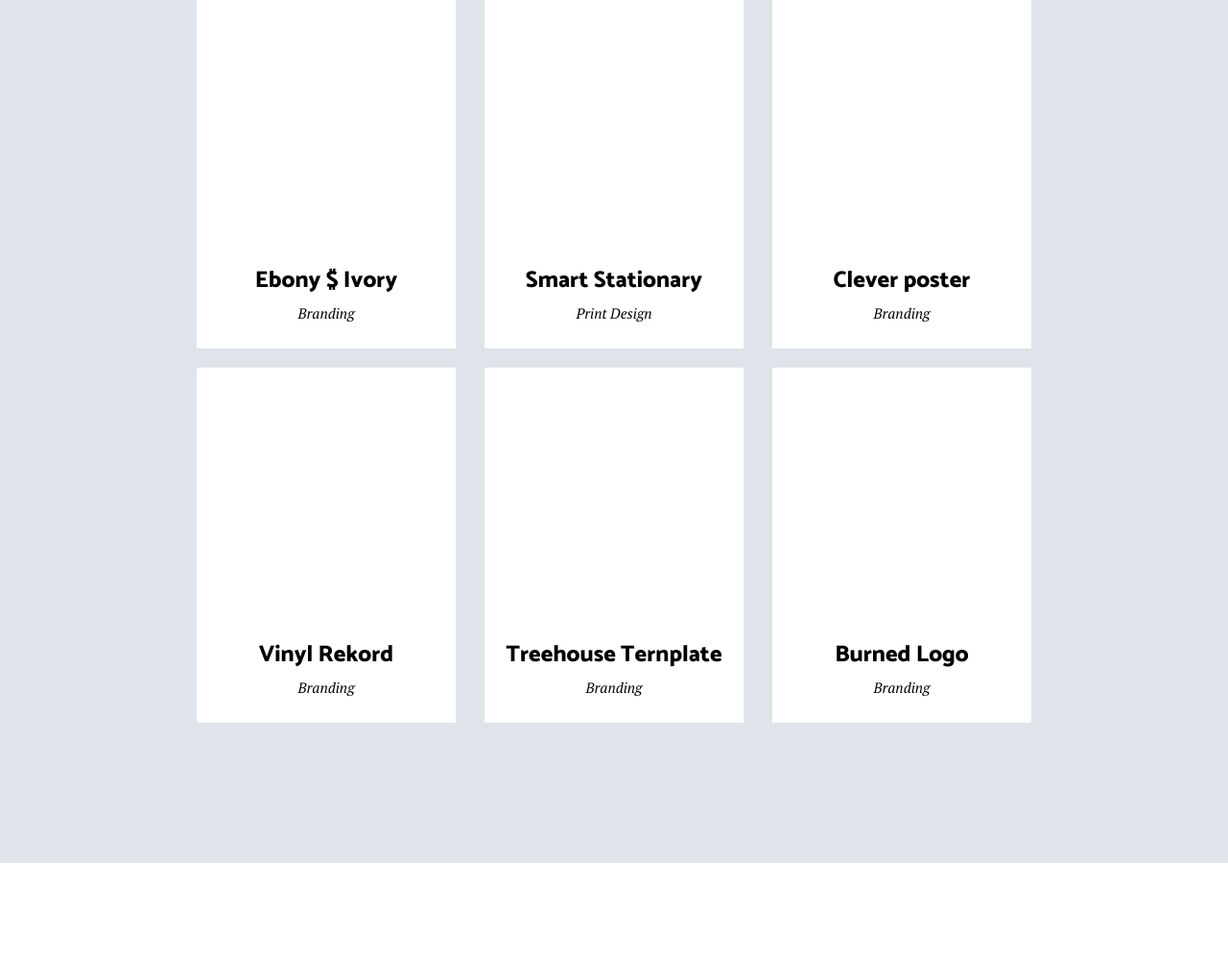
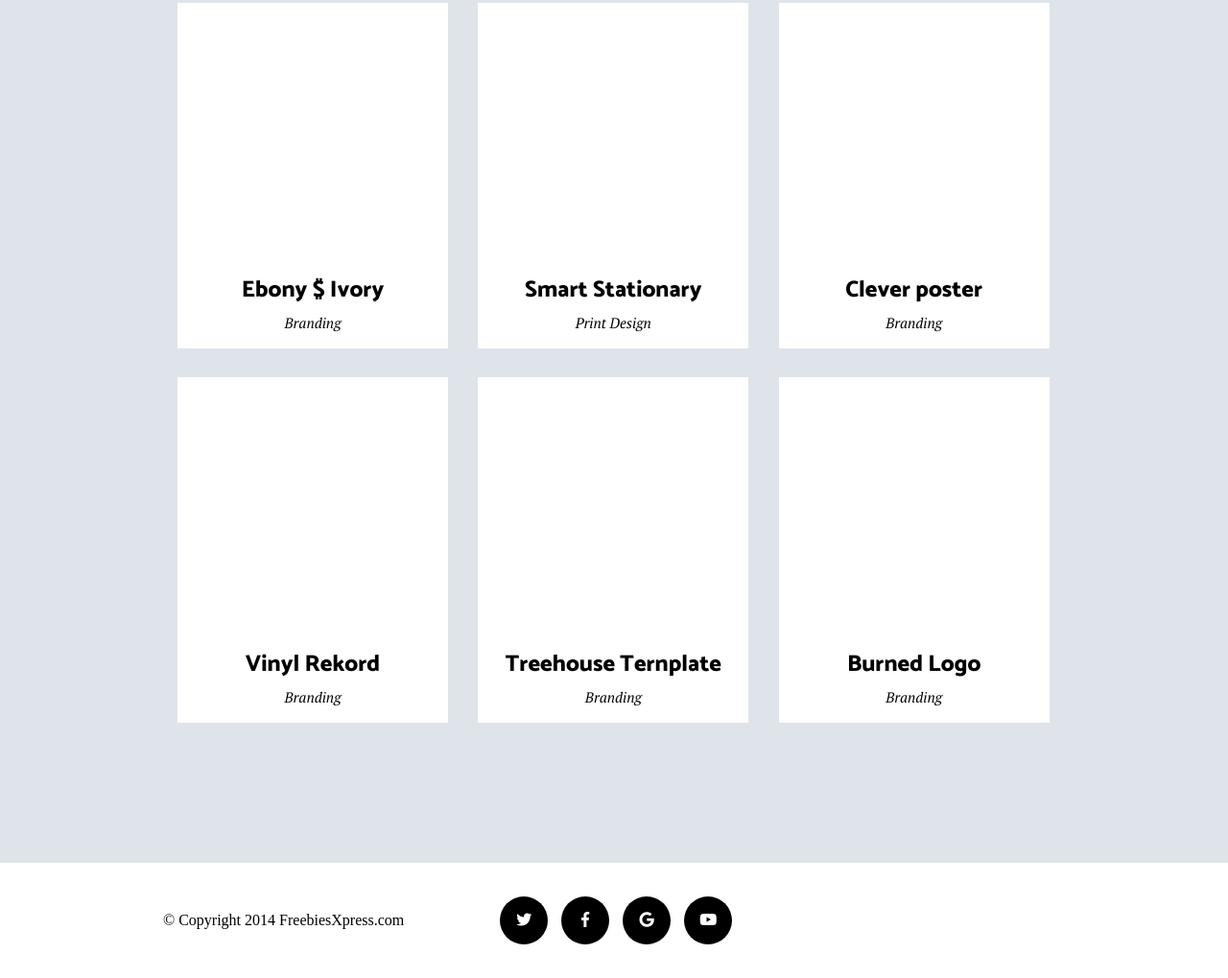
Before and after one commit to Luuki12/tusk-runner-project, a website: page index.html in a window 1280 px wide. Shown: the part 1635-2654 px from the top of the page at 96% size. Before the commit the page ends 2534 px from the top, so only its background shows below. Drawn offline with Linux system fonts and the light colour scheme.

Commit message:
Job done

```diff
--- a/index.html
+++ b/index.html
@@ -79,7 +79,7 @@
                     <div class="card">
                         <h1>Smart Stationary</h1>
                         <p class="section-subtitle">Print Design</p>
-                        <div class="image"></div>
+
                     </div>
                 </div>
                 <div class="element-p">
@@ -109,6 +109,17 @@
             </div>
         </div>
     </section>
+    <footer>
+        <div class="list">
+            <span>© Copyright 2014 FreebiesXpress.com</span>
+            <ul>
+                <li><a href="#"><i class="fab fa-twitter"></i></a></li>
+                <li><a href="#"><i class="fab fa-facebook-f"></i></a></li>
+                <li><a href="#"><i class="fab fa-google"></i></a></li>
+                <li><a href="#"><i class="fab fa-youtube"></i></a></li>
+            </ul>
+        </div>
+    </footer>
 
 </body>
 </html>
--- a/sass/style.scss
+++ b/sass/style.scss
@@ -16,8 +16,7 @@ body {
 }
 .container {
     max-width: 940px;
-    padding: 0 20px;
-    margin: 0px auto;
+    padding: 0;
 }
 
 /*Navigation*/
@@ -162,10 +161,43 @@ body {
     margin-left: 15px;
     height: 91px;
     background-color: $color-regular;
-    height: 370px;
+    height: 360px;
 }
 .card h1 {
     margin: 280px 0 0 0;
     text-align: center;
     font-family: $font-main;
 }
+
+/*Footer*/
+
+footer {
+    width: 940px;
+    height: 120px;
+    margin: 0 auto;
+}
+.list {
+    display: flex;
+    align-items: center;
+    height: 100%;
+}
+.list ul {
+    list-style-type: none;
+
+}
+.list li {
+    display: inline-block;
+    margin-right: 10px;
+    width: 50px;
+    height: 50px;
+    line-height: 50px;
+    background-color: black;
+    border-radius: 50%;
+    text-align: center;
+}
+.list i {
+    color: $color-regular;
+}
+span {
+    padding: 0 60px 0 0;
+}
```
Also changed, not shown: css/style.css, sass/style.css, sass/style.min.css, 1 other file.
